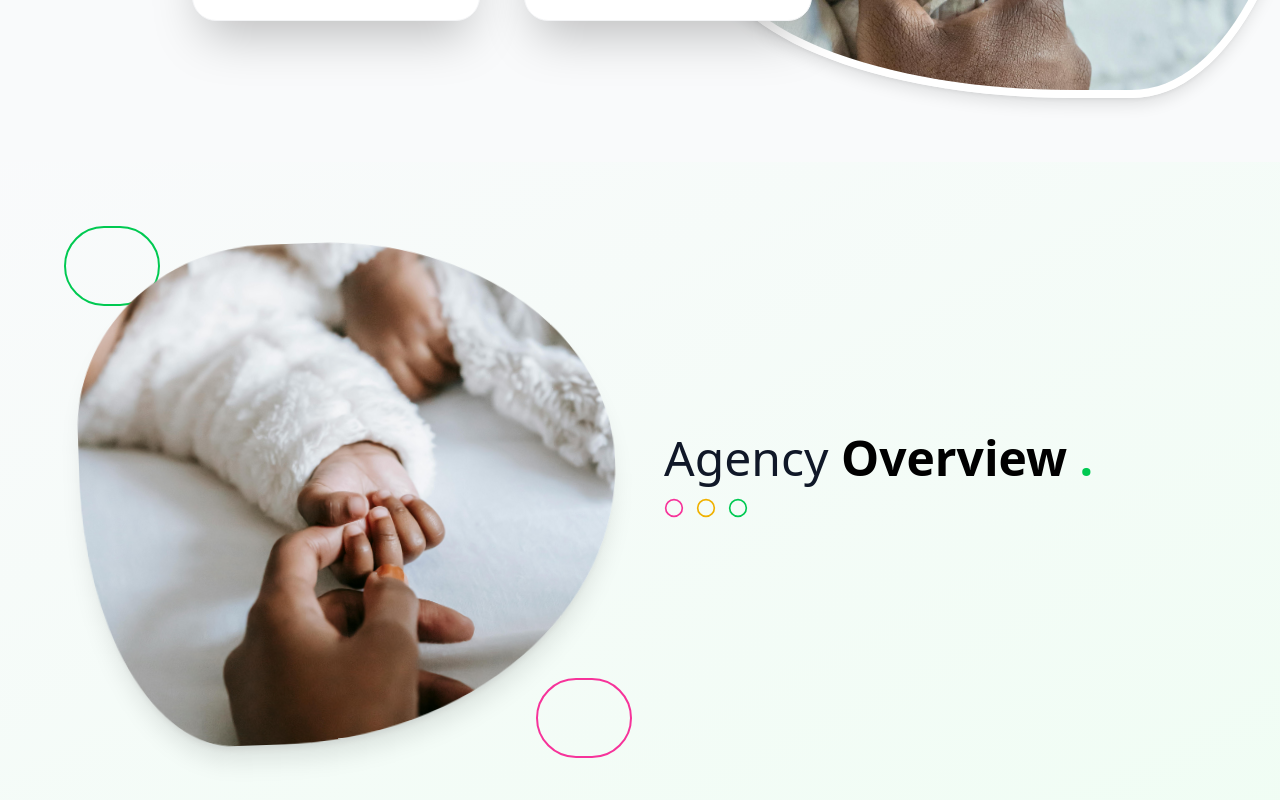
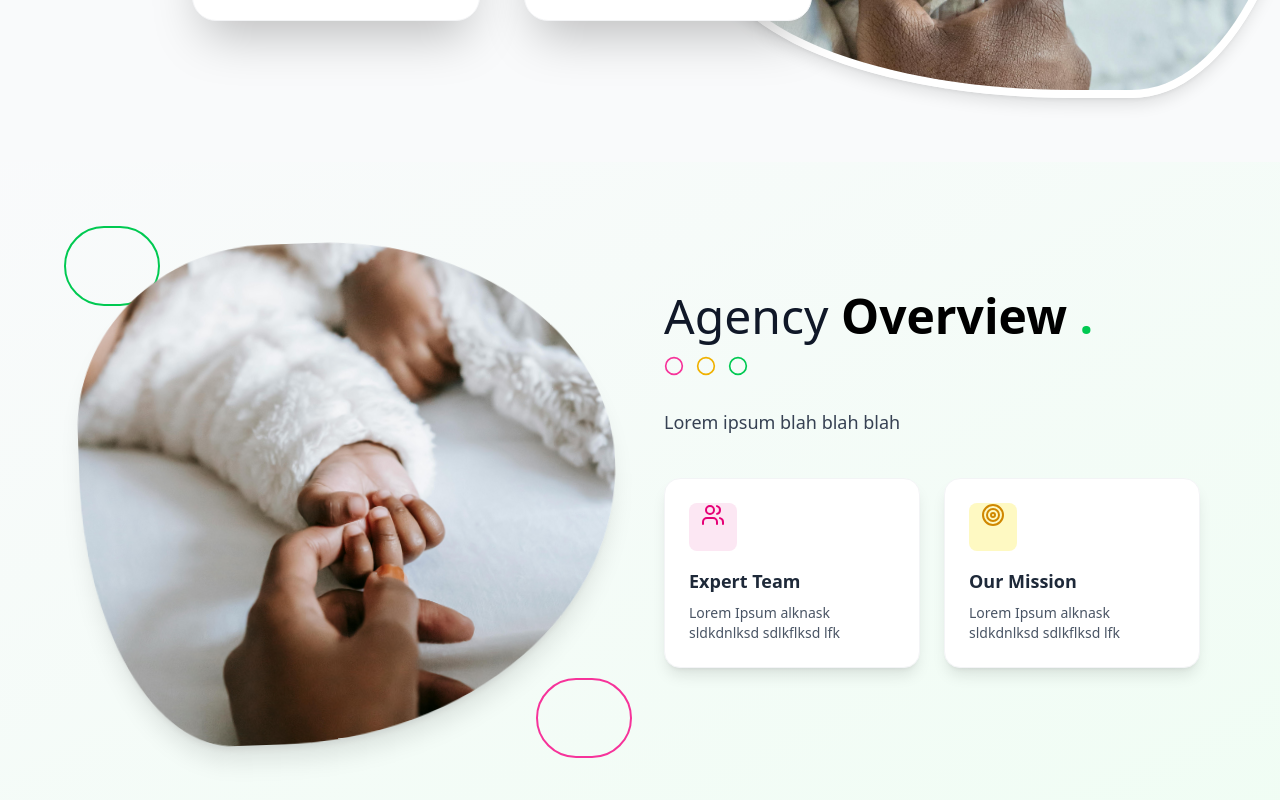
Before and after one commit to pinkx-xlink/tailwindcss-experiment, a React (Vite) app in the folder bank_modern_app/: page / in a window 1280 px wide. Shown: the part 490-1290 px from the top of the page. Built offline with nearby package versions, Linux system fonts and the light colour scheme.

Commit message:
Add the Users and Target card divs to the About section

```diff
--- a/bank_modern_app/src/components/About.jsx
+++ b/bank_modern_app/src/components/About.jsx
@@ -1,5 +1,5 @@
 import about from '../assets/hands2.jpg'
-import { Circle } from 'lucide-react'
+import { Circle, Users, Target } from 'lucide-react'
 
 const About = () => {
   return (
@@ -45,8 +45,53 @@ const About = () => {
                 <Circle className='text-pink-500 w-5 h-5'/>
                 <Circle className='text-yellow-500 w-5 h-5'/>
                 <Circle className='text-green-500 w-5 h-5'/>
+            </div>
+        </div>
+        <p className='text-base sm:text-lg text-gray-700 leading-relaxed
+        text-center lg:text-left'
+        data-aos='fade-left'
+        data-aos-delay='100'>
+            Lorem ipsum blah blah blah
+        </p>
+        <div className='grid grid-cols-1 sm:grid-cols-2 gap-4
+        md:gap-6 mt-8 md:mt-10'
+        data-aos='fade-up'
+        data-aos-delay='200'>
+            <div className='bg-white p-4 md:p-6 rounded-xl md:rounded-2xl
+            border border-gray-100 shadow-md md:shadow-lg transition-all
+            hover:shadow-xl'>
+                <div className='w-10 h-10 md:w-12 md:h-12 flex item-center
+                justify-center rounded-lg bg-pink-100 mb-3 md:mb-4'>
+                    <Users className='text-pink-600 w-5 h-5 md:w-6 md:h-6'/>
+                </div>
+                <h3 className='text-base md:text-lg font-semibold text-gray-800
+                mb-2'>
+                    Expert Team
+                </h3>
+                <p className='text-gray-600 text-xs md:text-sm'>
+                    Lorem Ipsum alknask sldkdnlksd sdlkflksd lfk
+                </p>
+            </div>
+
+             <div className='bg-white p-4 md:p-6 rounded-xl md:rounded-2xl
+            border border-gray-100 shadow-md md:shadow-lg transition-all
+            hover:shadow-xl'>
+                <div className='w-10 h-10 md:w-12 md:h-12 flex item-center
+                justify-center rounded-lg bg-yellow-100 mb-3 md:mb-4'>
+                    <Target className='text-yellow-600 w-5 h-5 md:w-6 md:h-6'/>
+                </div>
+                <h3 className='text-base md:text-lg font-semibold text-gray-800
+                mb-2'>
+                    Our Mission
+                </h3>
+                <p className='text-gray-600 text-xs md:text-sm'>
+                    Lorem Ipsum alknask sldkdnlksd sdlkflksd lfk
+                </p>
+            </div>
+            <div>
 
             </div>
+
         </div>
 
         </div>
```
